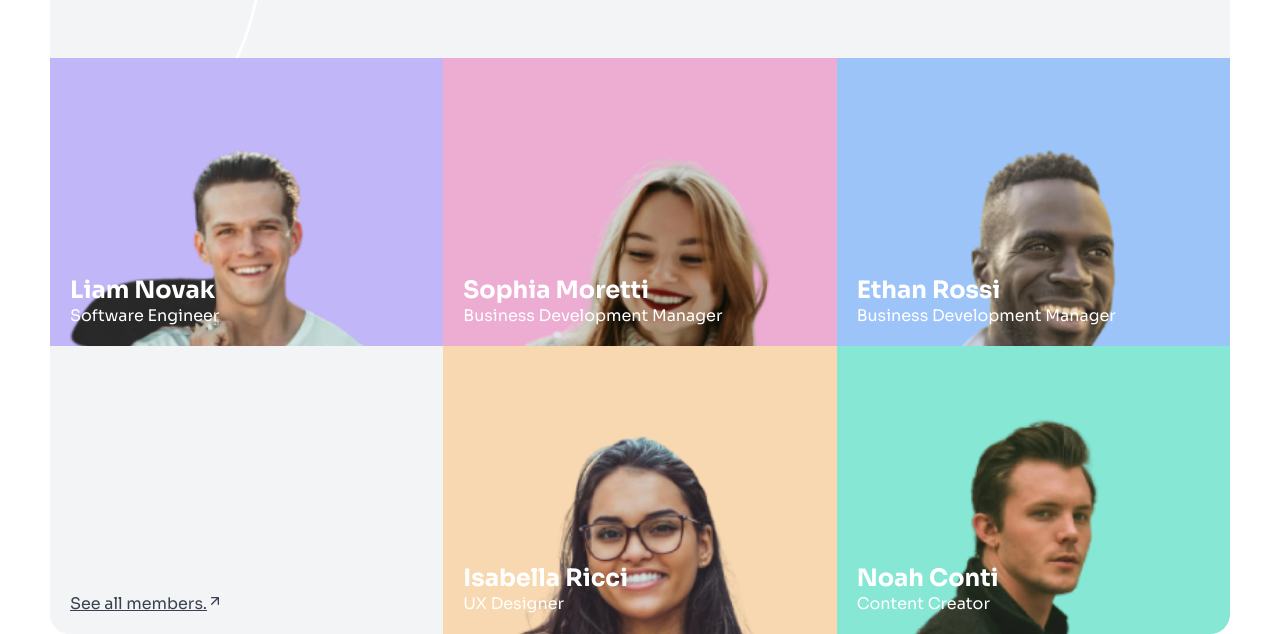
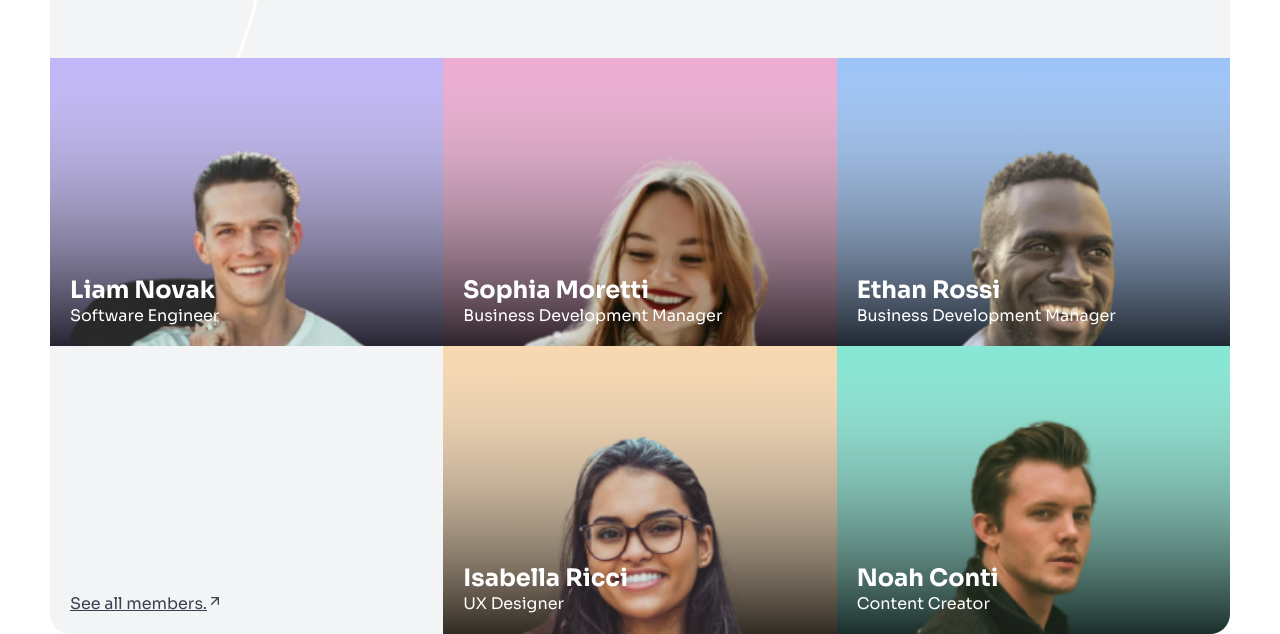
Before and after one commit to Bravelike/Meet-the-team, a plain HTML site: page index.html in a window 1280 px wide. Shown: the part 280-914 px from the top of the page. Drawn offline with Linux system fonts and the light colour scheme.

Commit message:
Solution

```diff
--- a/index.css
+++ b/index.css
@@ -50,34 +50,35 @@ body {
 .liam {
     grid-column: 3;
     background-color: #C1B6F8;
-    background-image: url(./img/person_1.png);
-    background-size: cover;
+    background-image: url(./img/person_1.png),url(./img/Gradient.svg);
+    background-size: cover,cover;
+
 }
 .Sophia {
     grid-column: 4 ;
     background-color: #EDACD2;
-    background-image: url(./img/person_2.png);
-    background-size: cover;
+    background-image: url(./img/person_2.png),url(./img/Gradient.svg);
+    background-size: cover,cover;
     border-top-right-radius: 20px;
 
 }
 .ethan {
     grid-column: 2 ;
     background-color: #9DC4F8;
-    background-image: url(./img/person_3.png);
-    background-size: cover;
+    background-image: url(./img/person_3.png),url(./img/Gradient.svg);
+    background-size: cover,cover;
 }
 .Isabella {
     grid-column: 3 ;
     background-color: #F8D8B0;
-    background-image: url(./img/person_4.png);
-    background-size: cover;
+    background-image: url(./img/person_4.png),url(./img/Gradient.svg);
+    background-size: cover,cover;
 }
 .Noah {
     grid-column: 4 ;
     background-color: #86E7D4;
-    background-image: url(./img/person_5.png);
-    background-size: cover;
+    background-image: url(./img/person_5.png),url(./img/Gradient.svg);
+    background-size: cover,cover;
     border-bottom-right-radius: 20px;
 }
 .link {
```
